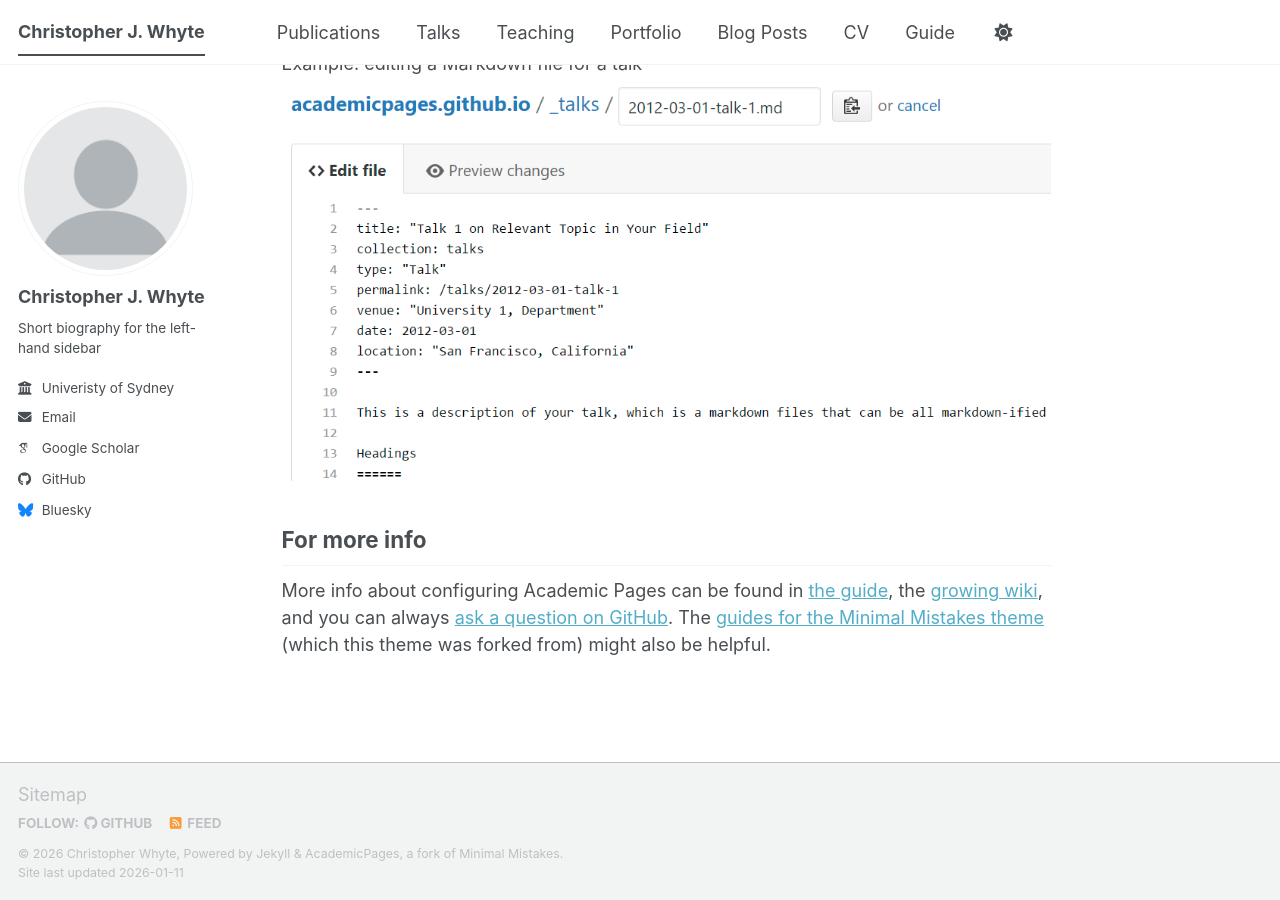
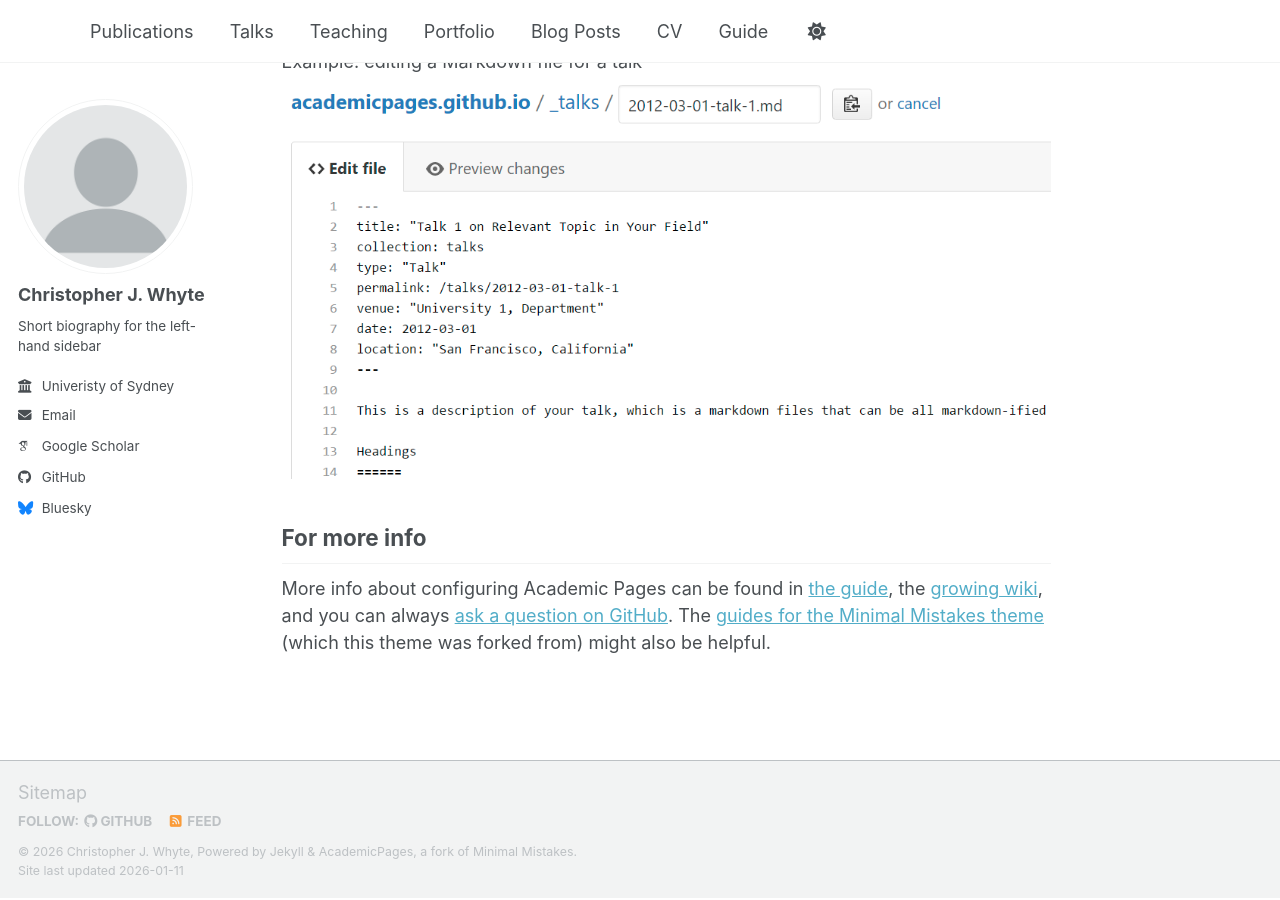
Before and after one commit to cjwhyte/cjwhyte.github.io, a Jekyll site: the page built from _pages/about.md, in a window 1280 px wide and 900 px high, scrolled down 2720 px. Built offline with Jekyll 4.4.1, drawn with Linux system fonts in a browser that asks for light colours; some web fonts are replaced; a script bundle is joined from its source files by our own code; library files that are not in the unit come from our copies.

Commit message:
Clear title and description fields in _config.yml
Removed personal information from site configuration.

```diff
--- a/_config.yml
+++ b/_config.yml
@@ -9,10 +9,10 @@
 # Basic Site Settings
 locale                   : "en-US"
 site_theme               : "default" # The available themes options are "default", "air", "sunrise", "mint", "dirt" and "contrast"
-title                    : "Christopher J. Whyte"
+title                    : ""
 title_separator          : "-"
-name                     : &name "Christopher Whyte"
-description              : &description "Your Name's academic portfolio"   # Update this with a general description of your site, this is the default if not overridden by a page
+name                     : &name "Christopher J. Whyte"
+description              : &description ""   # Update this with a general description of your site, this is the default if not overridden by a page
 url                      : https://cjwhyte.github.io # The base hostname & protocol for your site e.g. "https://[your GitHub username].github.io",
                                                            # or if you already have some other page hosted on Github then use "https://[your GitHub username].github.io/[Your Repo Name]"
 baseurl                  : "" # the subpath of your site, e.g. "/blog"
```
